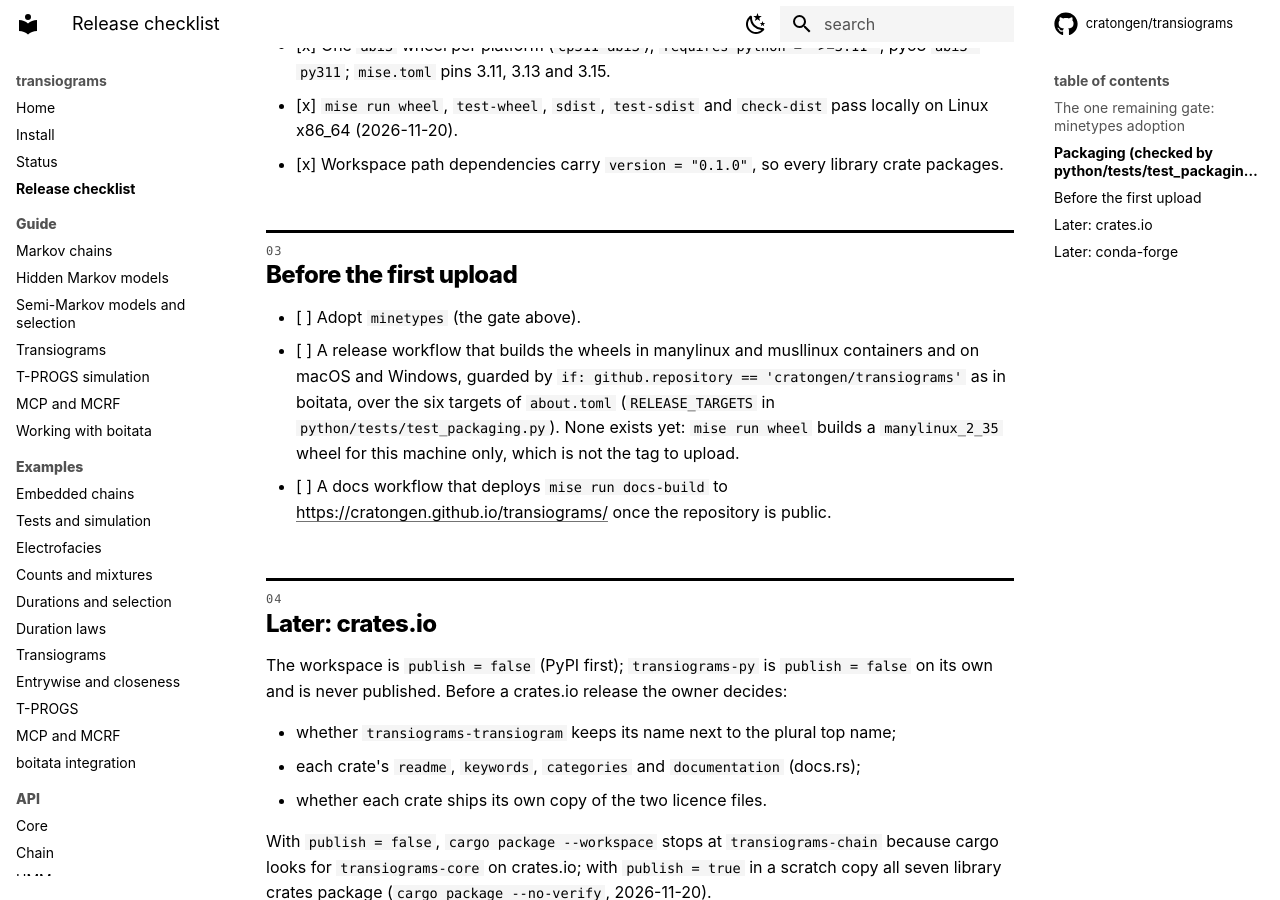
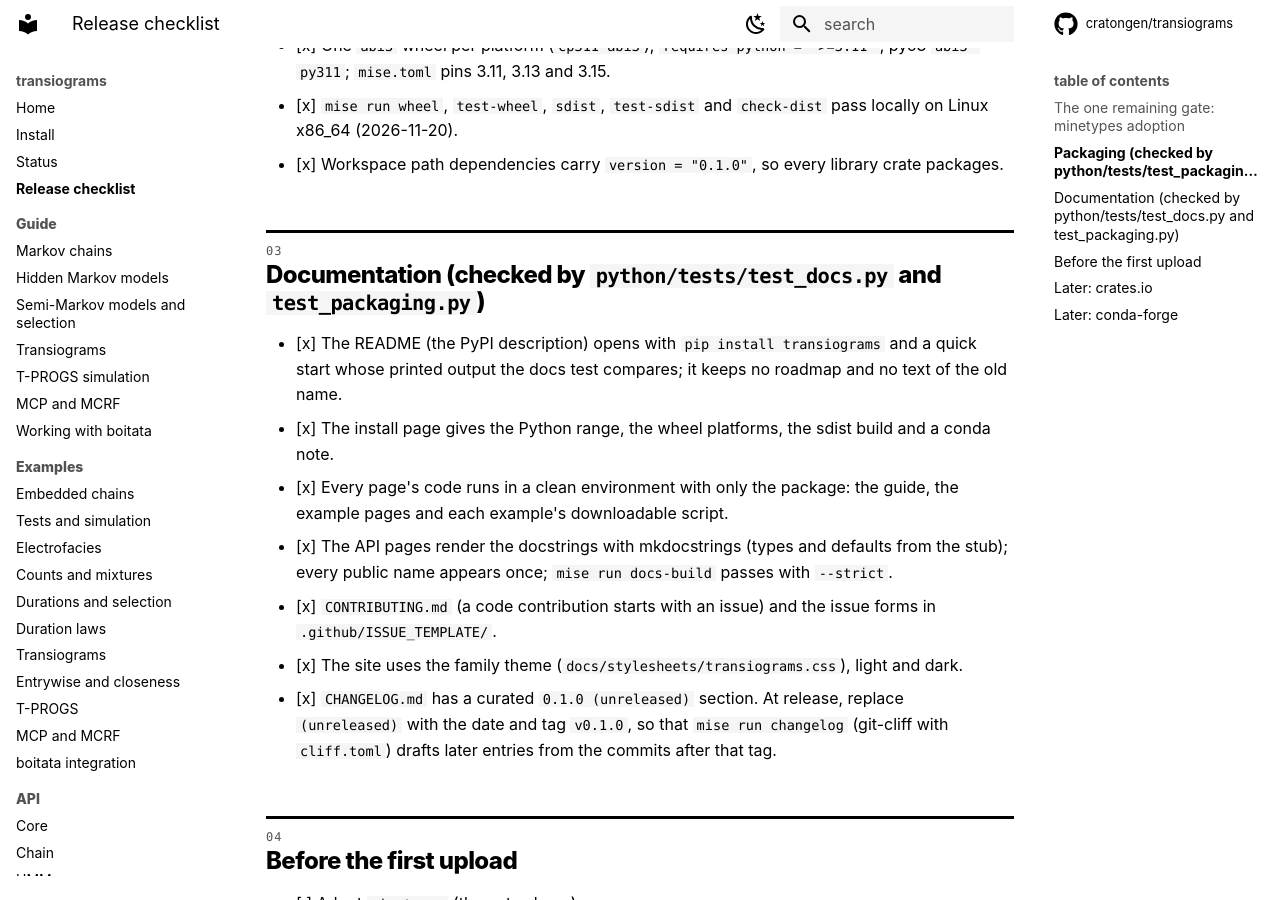
Before and after one commit to cratongen/transiograms, an MkDocs documentation site: the page built from docs/release-checklist.md, in a window 1280 px wide and 900 px high, scrolled down 1647 px. Built offline with MkDocs 1.6.1 and Material for MkDocs 9.7.7, drawn with Linux system fonts in a browser that asks for light colours; comment, search, counter and statistics services are not loaded.

Commit message:
docs: add the 0.1.0 changelog section and a git-cliff config
CHANGELOG.md had only an emoji-headed unreleased list from git-cliff's
default config. It now has a curated 0.1.0 section for users; cliff.toml
drafts later entries from the commits since the last tag, and the
changelog task prints that draft instead of overwriting the file. The
release checklist records the documentation checks.

```diff
--- a/docs/release-checklist.md
+++ b/docs/release-checklist.md
@@ -43,6 +43,23 @@ No new container type that duplicates a `minetypes` type may be added before the
       Linux x86_64 (2026-11-20).
 - [x] Workspace path dependencies carry `version = "0.1.0"`, so every library crate packages.
 
+## Documentation (checked by `python/tests/test_docs.py` and `test_packaging.py`)
+
+- [x] The README (the PyPI description) opens with `pip install transiograms` and a quick start
+      whose printed output the docs test compares; it keeps no roadmap and no text of the old name.
+- [x] The install page gives the Python range, the wheel platforms, the sdist build and a conda
+      note.
+- [x] Every page's code runs in a clean environment with only the package: the guide, the example
+      pages and each example's downloadable script.
+- [x] The API pages render the docstrings with mkdocstrings (types and defaults from the stub);
+      every public name appears once; `mise run docs-build` passes with `--strict`.
+- [x] `CONTRIBUTING.md` (a code contribution starts with an issue) and the issue forms in
+      `.github/ISSUE_TEMPLATE/`.
+- [x] The site uses the family theme (`docs/stylesheets/transiograms.css`), light and dark.
+- [x] `CHANGELOG.md` has a curated `0.1.0 (unreleased)` section. At release, replace
+      `(unreleased)` with the date and tag `v0.1.0`, so that `mise run changelog` (git-cliff with
+      `cliff.toml`) drafts later entries from the commits after that tag.
+
 ## Before the first upload
 
 - [ ] Adopt `minetypes` (the gate above).
--- a/mise.toml
+++ b/mise.toml
@@ -56,7 +56,8 @@ description = "Regenerate THIRD-PARTY-LICENSES.txt (cargo-about over the about.t
 run = "cargo-about generate --locked -m crates/py/Cargo.toml about.hbs -o THIRD-PARTY-LICENSES.txt"
 
 [tasks.changelog]
-run = "git-cliff -o CHANGELOG.md"
+description = "Print a draft entry from the commits since the last v* tag (cliff.toml) to edit into CHANGELOG.md by hand"
+run = "git-cliff --unreleased"
 
 [tasks.compat]
 depends = ["py:sync"]
```
Also changed, not shown: AGENTS.md (+1 -1 lines), CHANGELOG.md (+29 -51 lines), cliff.toml (added, +38 -0 lines), 1 other file.
